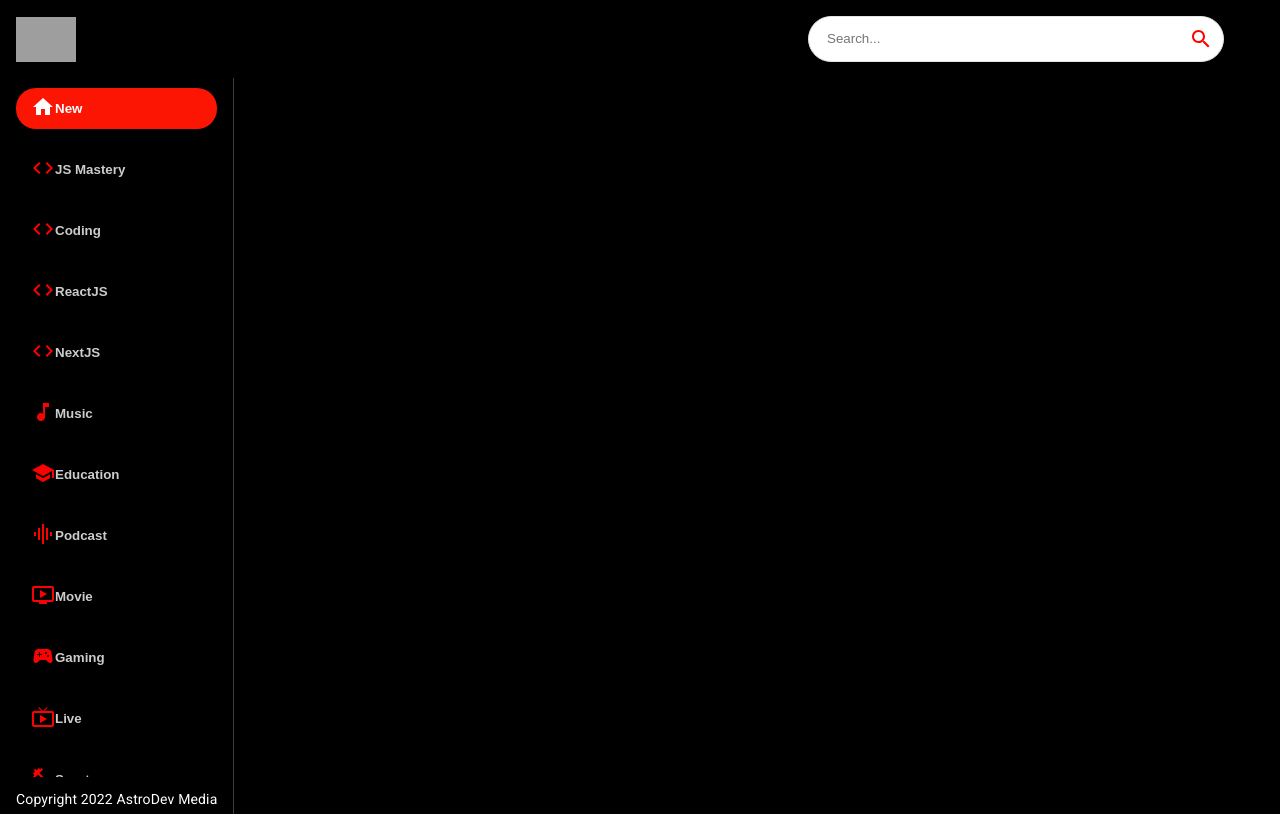
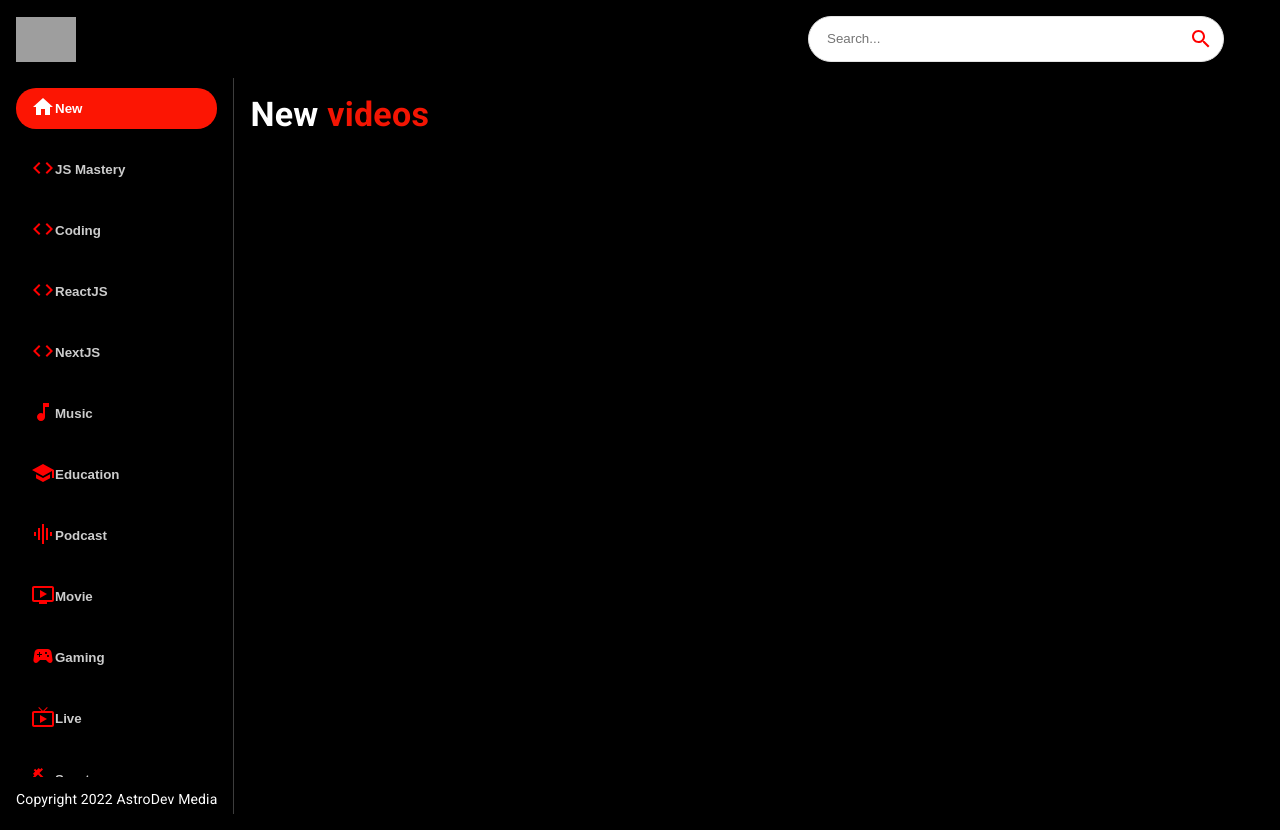
Before and after one commit to DuanLeeWatkins/watchhub, a React (Create React App) app: page / in a window 1280 px wide. Built offline with nearby package versions, Linux system fonts and the light colour scheme; grey boxes are pictures that could not be loaded.

Commit message:
updated feed

```diff
--- a/src/Components/Feed.jsx
+++ b/src/Components/Feed.jsx
@@ -1,6 +1,7 @@
 import { useState, useEffect } from "react";
 import { Box, Stack, Typography } from "@mui/material";
-import Sidebar from "./Sidebar";
+
+import { Sidebar, Videos } from "./";
 
 const Feed = () => {
   return (
@@ -21,6 +22,17 @@
           Copyright 2022 AstroDev Media
         </Typography>
       </Box>
+      <Box p={2} sx={{overFlowY: 'auto', height: '90vh', flex: 2 }}>
+        <Typography
+          variant="h4"
+          fontWeight="bold"
+          mb={2}
+          sx={{ color: "white" }}
+        >
+          New <span style={{ color: "#f31503" }}>videos</span>
+        </Typography>
+        <Videos videos={[]} />
+      </Box>
     </Stack>
   );
 };
--- /dev/null
+++ b/src/Components/Videos.jsx
@@ -0,0 +1,9 @@
+import React from 'react'
+
+const Videos = () => {
+  return (
+    <div>Videos</div>
+  )
+}
+
+export default Videos
--- a/src/Components/index.js
+++ b/src/Components/index.js
@@ -5,3 +5,4 @@
 export { default as ChannelDetail } from "./ChannelDetail";
 export { default as SearchBar } from "./SearchBar";
 export { default as Sidebar } from "./Sidebar";
+export { default as Videos } from "./Videos";
```
